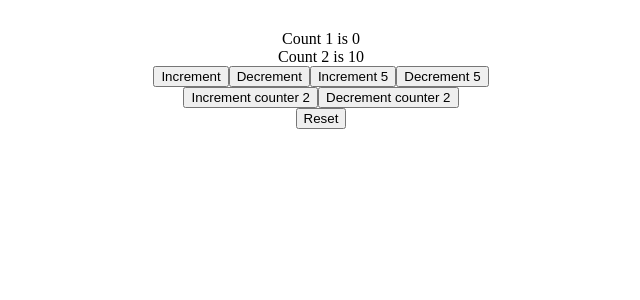
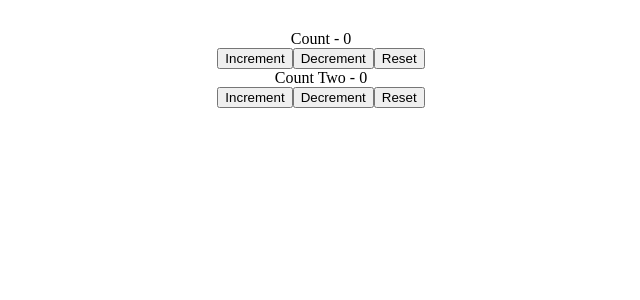
Before and after one commit to LilianMathu/react-context, a React (Create React App) app: page / in a window 1280 px wide. Shown: the top 300 px of the page, without its empty margins (319-959 px from the left). Built offline with nearby package versions, Linux system fonts and the light colour scheme.

Commit message:
useReducer - multiple usereducers

```diff
--- a/src/App.js
+++ b/src/App.js
@@ -1,9 +1,9 @@
-import CounterTwo from "./Components/CounterTwo";
+import CounterThree from "./Components/CounterThree";
 
 function App() {
   return (
     <div className="App">
-      <CounterTwo />
+      <CounterThree />
     </div>
   );
 }
--- /dev/null
+++ b/src/Components/CounterThree.js
@@ -0,0 +1,42 @@
+import React, { useReducer } from "react";
+
+const initialState = 0;
+
+const reducer = (state, action) => {
+  switch (action) {
+    case "increment":
+      return state + 1;
+
+    case "decrement":
+      return state - 1;
+
+    case "reset":
+      return initialState;
+
+    default:
+      return state;
+  }
+};
+
+const CounterThree = () => {
+  const [count, dispatch] = useReducer(reducer, initialState);
+  const [countTwo, dispatchTwo] = useReducer(reducer, initialState);
+
+  return (
+    <div>
+      <div>Count - {count}</div>
+      <button onClick={() => dispatch("increment")}>Increment</button>
+      <button onClick={() => dispatch("decrement")}>Decrement</button>
+      <button onClick={() => dispatch("reset")}>Reset</button>
+
+      <div>
+        <div>Count Two - {countTwo}</div>
+        <button onClick={() => dispatchTwo("increment")}>Increment</button>
+        <button onClick={() => dispatchTwo("decrement")}>Decrement</button>
+        <button onClick={() => dispatchTwo("reset")}>Reset</button>
+      </div>
+    </div>
+  );
+};
+
+export default CounterThree;
```
